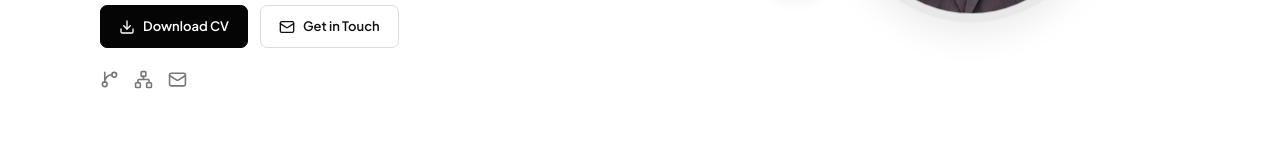
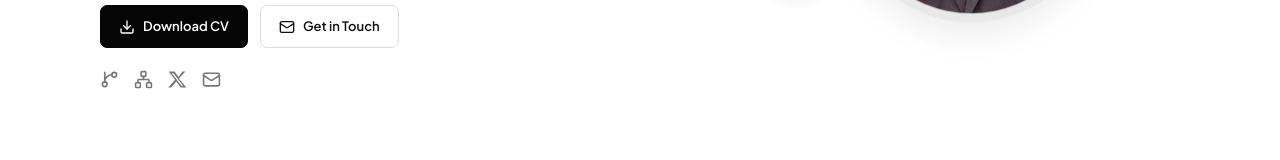
Before and after one commit to eknathkatole/eknathkatole.github.io, a React (Vite) app in the folder my-portfolio/: page / in a window 1280 px wide. Shown: the part 464-624 px from the top of the page. Built offline with nearby package versions, Linux system fonts and the light colour scheme.

Commit message:
Add X (Twitter) profile link to Navbar, Hero, Contact, and Footer

```diff
--- a/my-portfolio/src/components/PortfolioSections.jsx
+++ b/my-portfolio/src/components/PortfolioSections.jsx
@@ -28,7 +28,7 @@ function LinkedinIcon() {
 }
 
 function XIcon() {
-  return <svg viewBox="0 0 24 24" aria-hidden="true"><path fill="currentColor" d="M18.24 2H21.9l-8 9.14L23.3 22h-7.2l-5.64-7.35L4.02 22H.35l8.55-9.77L.9 2h7.38l5.1 6.72L18.24 2Zm-1.28 17.93h2.03L6.98 3.95H4.8l12.16 15.98Z" /></svg>;
+  return <svg viewBox="0 0 24 24" width="100%" height="100%" aria-hidden="true"><path fill="currentColor" d="M18.24 2H21.9l-8 9.14L23.3 22h-7.2l-5.64-7.35L4.02 22H.35l8.55-9.77L.9 2h7.38l5.1 6.72L18.24 2Zm-1.28 17.93h2.03L6.98 3.95H4.8l12.16 15.98Z" /></svg>;
 }
 
 export function SectionTitle({ icon, title }) {
@@ -64,7 +64,7 @@ export function Navbar({ darkMode, onToggleTheme }) {
         <a href="https://www.linkedin.com/in/eknath--katole/" target="_blank" rel="noreferrer" aria-label="LinkedIn">
           <LinkedinIcon />
         </a>
-        <a href="#" target="_blank" rel="noreferrer" aria-label="Twitter">
+        <a href="https://x.com/eknath_Katole" target="_blank" rel="noreferrer" aria-label="X (Twitter)">
           <XIcon />
         </a>
         <button className="theme-toggle" onClick={onToggleTheme} aria-label="Toggle theme">
@@ -104,6 +104,7 @@ export function Hero() {
         <div className="social-links">
           <a href="https://github.com/eknathkatole" target="_blank" rel="noreferrer" aria-label="GitHub"><Github size={19} /></a>
           <a href="https://www.linkedin.com/in/eknath--katole/" target="_blank" rel="noreferrer" aria-label="LinkedIn"><Linkedin size={19} /></a>
+          <a href="https://x.com/eknath_Katole" target="_blank" rel="noreferrer" aria-label="X (Twitter)"><span style={{ display: 'inline-flex', width: 19, height: 19 }}><XIcon /></span></a>
           <a href="mailto:katoleeknath7@gmail.com" aria-label="Email"><Mail size={19} /></a>
         </div>
       </div>
@@ -321,6 +322,7 @@ export function Contact() {
             <a href="mailto:katoleeknath7@gmail.com"><Mail size={17} />katoleeknath7@gmail.com</a>
             <a href="https://www.linkedin.com/in/eknath--katole/" target="_blank" rel="noreferrer"><Linkedin size={17} />linkedin.com/in/eknath--katole</a>
             <a href="https://github.com/eknathkatole" target="_blank" rel="noreferrer"><Github size={17} />github.com/eknathkatole</a>
+            <a href="https://x.com/eknath_Katole" target="_blank" rel="noreferrer"><span style={{ display: 'inline-flex', width: 17, height: 17 }}><XIcon /></span>x.com/eknath_Katole</a>
           </div>
         </div>
         <form className="contact-form" onSubmit={handleSubmit}>
@@ -348,6 +350,7 @@ export function Footer() {
       <div>
         <a href="https://github.com/eknathkatole" target="_blank" rel="noreferrer" aria-label="GitHub"><Github size={16} /></a>
         <a href="https://www.linkedin.com/in/eknath--katole/" target="_blank" rel="noreferrer" aria-label="LinkedIn"><Linkedin size={16} /></a>
+        <a href="https://x.com/eknath_Katole" target="_blank" rel="noreferrer" aria-label="X (Twitter)"><span style={{ display: 'inline-flex', width: 16, height: 16 }}><XIcon /></span></a>
       </div>
     </footer>
   );
```
